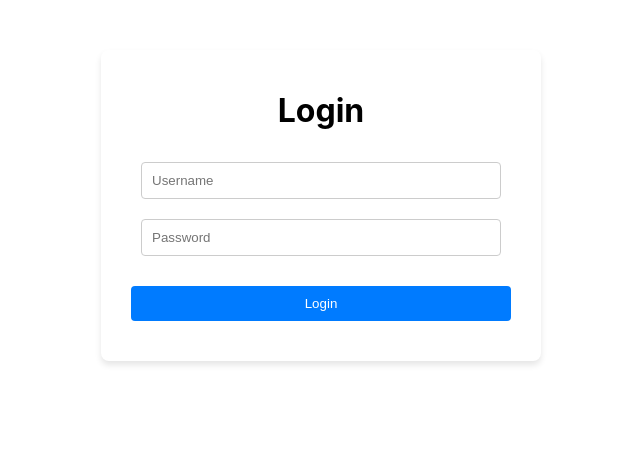
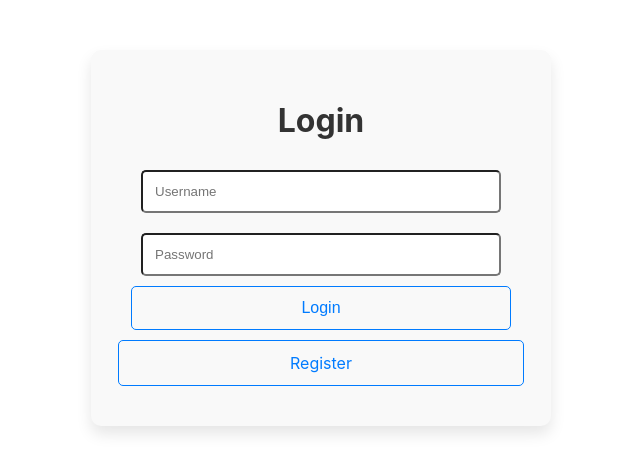
Before and after one commit to henrychooi/shorts-rewards, a React (Vite) app in the folder frontend/: page /login in a window 1280 px wide. Shown: the top 472 px of the page, without its empty margins (319-959 px from the left). Built offline with nearby package versions, Linux system fonts and the light colour scheme; the HTML template or start-up script is replaced by a standard one.

Commit message:
feat: enhance auth forms and improve profile/comment features
- Added "Register" button to login form with navigation to registration page
- Fixed issues on the profile page for better functionality
- Adjusted comment bar position for improved user experience

```diff
--- a/frontend/src/components/Form.jsx
+++ b/frontend/src/components/Form.jsx
@@ -1,6 +1,6 @@
 import { useState } from "react";
 import api from "../api";
-import { useNavigate } from "react-router-dom";
+import { useNavigate, Link } from "react-router-dom";
 import { ACCESS_TOKEN, REFRESH_TOKEN } from "../constants";
 import "../styles/Form.css";
 
@@ -52,6 +52,11 @@ function Form({ route, method }) {
       <button type="submit" className="form-button">
         {name}
       </button>
+      {method === "login" && (
+        <Link to="/register" className="form-button">
+          Register
+        </Link>
+      )}
     </form>
   );
 }
--- a/frontend/src/components/ShortsFeed.jsx
+++ b/frontend/src/components/ShortsFeed.jsx
@@ -3,7 +3,7 @@ import VideoPlayer from "./VideoPlayer";
 import { shortsApi } from "../services/shortsApi";
 import "./ShortsFeed.css";
 
-const ShortsFeed = () => {
+const ShortsFeed = ({ onProfileClick }) => {
   const [shorts, setShorts] = useState([]);
   const [currentIndex, setCurrentIndex] = useState(0);
   const [loading, setLoading] = useState(true);
@@ -136,15 +136,30 @@ const ShortsFeed = () => {
     );
   }
 
-  if (shorts.length === 0) {
+  if (shorts.length === 0 && !loading && !error) {
+    const dummyShort = {
+      id: 1,
+      title: "Dummy Short",
+      description: "This is a dummy short for testing purposes.",
+      video: "", // no video needed for this test
+      author: { username: "testuser123" },
+      created_at: new Date().toISOString(),
+      view_count: 0,
+      like_count: 0,
+      comment_count: 0,
+      is_liked: false,
+      comments: [],
+    };
     return (
-      <div className="shorts-empty">
-        <div className="empty-content">
-          <svg width="80" height="80" viewBox="0 0 24 24" fill="currentColor">
-            <path d="M17 10.5V7c0-.55-.45-1-1-1H4c-.55 0-1 .45-1 1v10c0 .55.45 1 1 1h12c.55 0 1-.45 1-1v-3.5l4 4v-11l-4 4zM14 13h-3v3H9v-3H6v-2h3V8h2v3h3v2z" />
-          </svg>
-          <h3>No shorts yet!</h3>
-          <p>Be the first to create an amazing short video</p>
+      <div className="shorts-feed">
+        <div className="shorts-container" ref={containerRef}>
+          <div className="short-item">
+            <VideoPlayer
+              short={dummyShort}
+              isActive={true}
+              onProfileClick={onProfileClick}
+            />
+          </div>
         </div>
       </div>
     );
@@ -162,7 +177,11 @@ const ShortsFeed = () => {
       >
         {shorts.map((short, index) => (
           <div key={short.id} className="short-item">
-            <VideoPlayer short={short} isActive={index === currentIndex} />
+            <VideoPlayer
+              short={short}
+              isActive={index === currentIndex}
+              onProfileClick={onProfileClick}
+            />
           </div>
         ))}
       </div>
--- a/frontend/src/components/VideoPlayer.css
+++ b/frontend/src/components/VideoPlayer.css
@@ -178,17 +178,22 @@
 }
 
 .comments-overlay {
-  position: absolute;
-  bottom: 0;
-  left: 0;
-  right: 0;
-  background: rgba(0, 0, 0, 0.95);
+  position: fixed; /* Use fixed to position relative to viewport */
+  top: 50%;
+  left: 50%;
+  transform: translate(-50%, -50%);
+  background: rgba(10, 10, 10, 0.85); /* Darker, slightly more transparent */
   backdrop-filter: blur(20px);
-  border-radius: 16px 16px 0 0;
-  max-height: 70vh;
+  border-radius: 16px;
+  width: 90vw; /* Use viewport width */
+  max-width: 500px;
+  height: 70vh; /* Use viewport height */
+  max-height: 600px;
   z-index: 10;
   display: flex;
   flex-direction: column;
+  box-shadow: 0 8px 32px rgba(0, 0, 0, 0.3);
+  border: 1px solid rgba(255, 255, 255, 0.1);
 }
 
 .comments-header {
@@ -376,3 +381,13 @@
 .comments-list::-webkit-scrollbar-thumb:hover {
   background: rgba(255, 255, 255, 0.5);
 }
+
+.page-overlay {
+  position: fixed;
+  top: 0;
+  left: 0;
+  right: 0;
+  bottom: 0;
+  background: rgba(0, 0, 0, 0.5);
+  z-index: 9;
+}
--- a/frontend/src/components/VideoPlayer.jsx
+++ b/frontend/src/components/VideoPlayer.jsx
@@ -2,7 +2,7 @@ import { useState, useRef, useEffect } from "react";
 import { shortsApi } from "../services/shortsApi";
 import "./VideoPlayer.css";
 
-const VideoPlayer = ({ short, isActive }) => {
+const VideoPlayer = ({ short, isActive, onProfileClick }) => {
   const videoRef = useRef(null);
   const [isPlaying, setIsPlaying] = useState(false);
   const [isLiked, setIsLiked] = useState(short.is_liked);
@@ -137,8 +137,11 @@ const VideoPlayer = ({ short, isActive }) => {
         )}
 
         <div className="video-info">
-          <div className="user-info">
-            <div className="avatar">
+          <div
+            className="user-info"
+            onClick={() => onProfileClick && onProfileClick(short.author.username)}
+            style={{ cursor: "pointer" }}
+          >            <div className="avatar">
               {short.author.username.charAt(0).toUpperCase()}
             </div>
             <div className="user-details">
@@ -199,6 +202,8 @@ const VideoPlayer = ({ short, isActive }) => {
       </div>
 
       {showComments && (
+      <>
+        <div className="page-overlay" onClick={toggleComments}></div>
         <div className="comments-overlay">
           <div className="comments-header">
             <h3>{formatCount(short.comment_count)} Comments</h3>
@@ -255,9 +260,11 @@ const VideoPlayer = ({ short, isActive }) => {
             </button>
           </form>
         </div>
+      </>
       )}
     </div>
   );
 };
 
+
 export default VideoPlayer;
--- a/frontend/src/pages/Home.jsx
+++ b/frontend/src/pages/Home.jsx
@@ -62,7 +62,7 @@ function Home() {
         );
       case "home":
       default:
-        return <ShortsFeed key={refreshFeed} />;
+        return <ShortsFeed key={refreshFeed} onProfileClick={handleProfileView} />;
     }
   };
 
--- a/frontend/src/styles/Form.css
+++ b/frontend/src/styles/Form.css
@@ -4,33 +4,61 @@
   align-items: center;
   justify-content: center;
   margin: 50px auto;
-  padding: 20px;
-  border-radius: 8px;
-  box-shadow: 0 4px 6px rgba(0, 0, 0, 0.1);
+  padding: 30px;
+  border-radius: 10px;
+  box-shadow: 0 8px 15px rgba(0, 0, 0, 0.1);
   max-width: 400px;
+  background-color: #f9f9f9;
+}
+
+.form-container h1 {
+    color: #333;
+    margin-bottom: 20px;
 }
 
 .form-input {
   width: 90%;
-  padding: 10px;
+  padding: 12px;
   margin: 10px 0;
-  border: 1px solid #ccc;
-  border-radius: 4px;
+  border: 1px solid 2cc;
+  border-radius: 5px;
   box-sizing: border-box;
+  transition: border-color 0.3s, box-shadow 0.3s;
+}
+
+.form-input:focus {
+    border-color: #007bff;
+    box-shadow: 0 0 5px rgba(0, 123, 255, 0.5);
+    outline: none;
 }
 
 .form-button {
   width: 95%;
-  padding: 10px;
-  margin: 20px 0;
+  padding: 12px;
+  margin: 10px 0;
   background-color: #007bff;
   color: white;
   border: none;
-  border-radius: 4px;
+  border-radius: 5px;
   cursor: pointer;
   transition: background-color 0.2s ease-in-out;
+  font-size: 16px;
 }
 
 .form-button:hover {
   background-color: #0056b3;
 }
+
+.form-button {
+    background-color: transparent;
+    color: #007bff;
+    border: 1px solid #007bff;
+    margin-top: 0;
+    text-decoration: none;
+    text-align: center;
+}
+
+a.form-button:hover {
+    background-color: #007bff;
+    color: white;
+}
```
Also changed, not shown: 1 other file (tests, documents, lock files or other folders).
